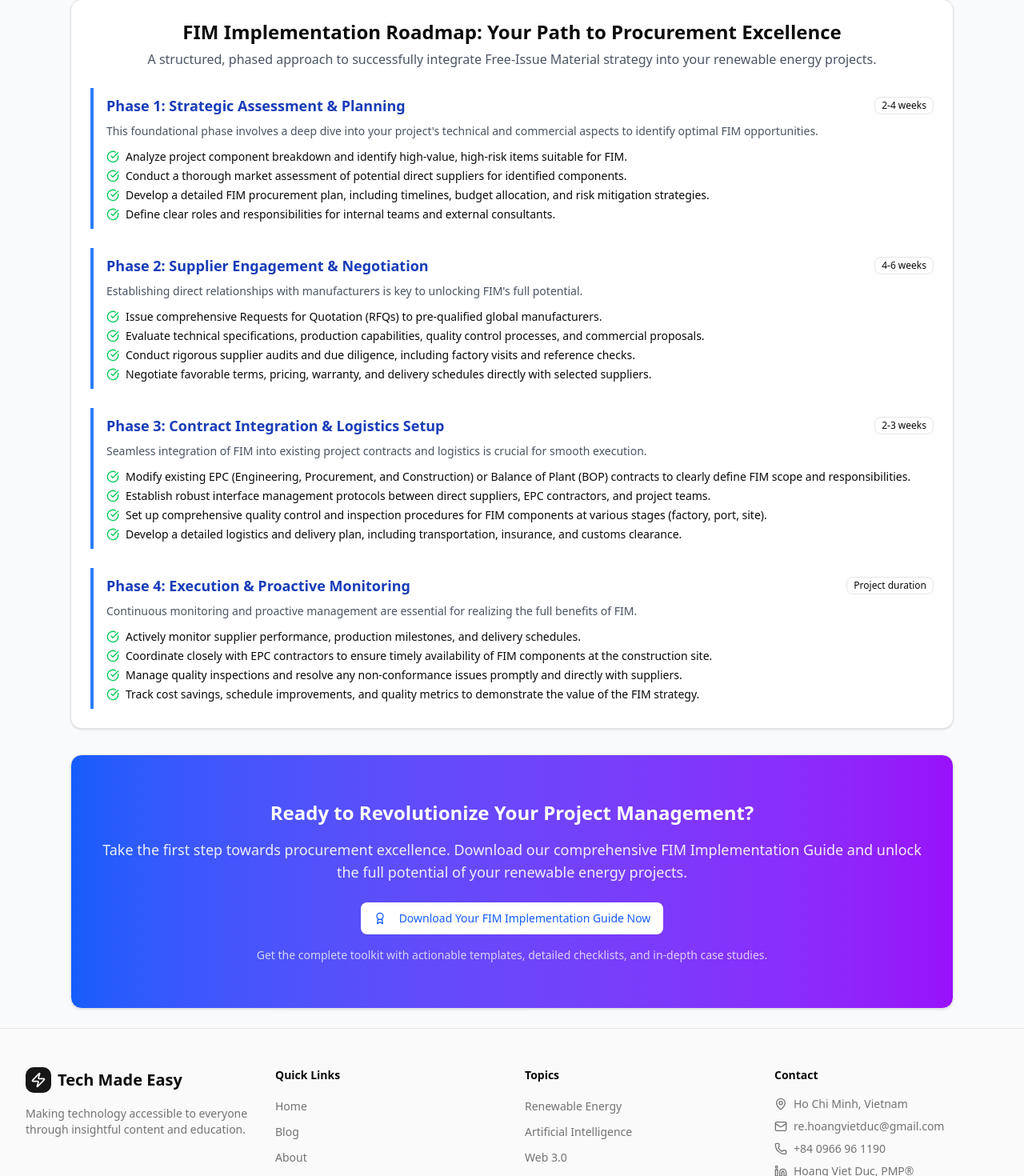
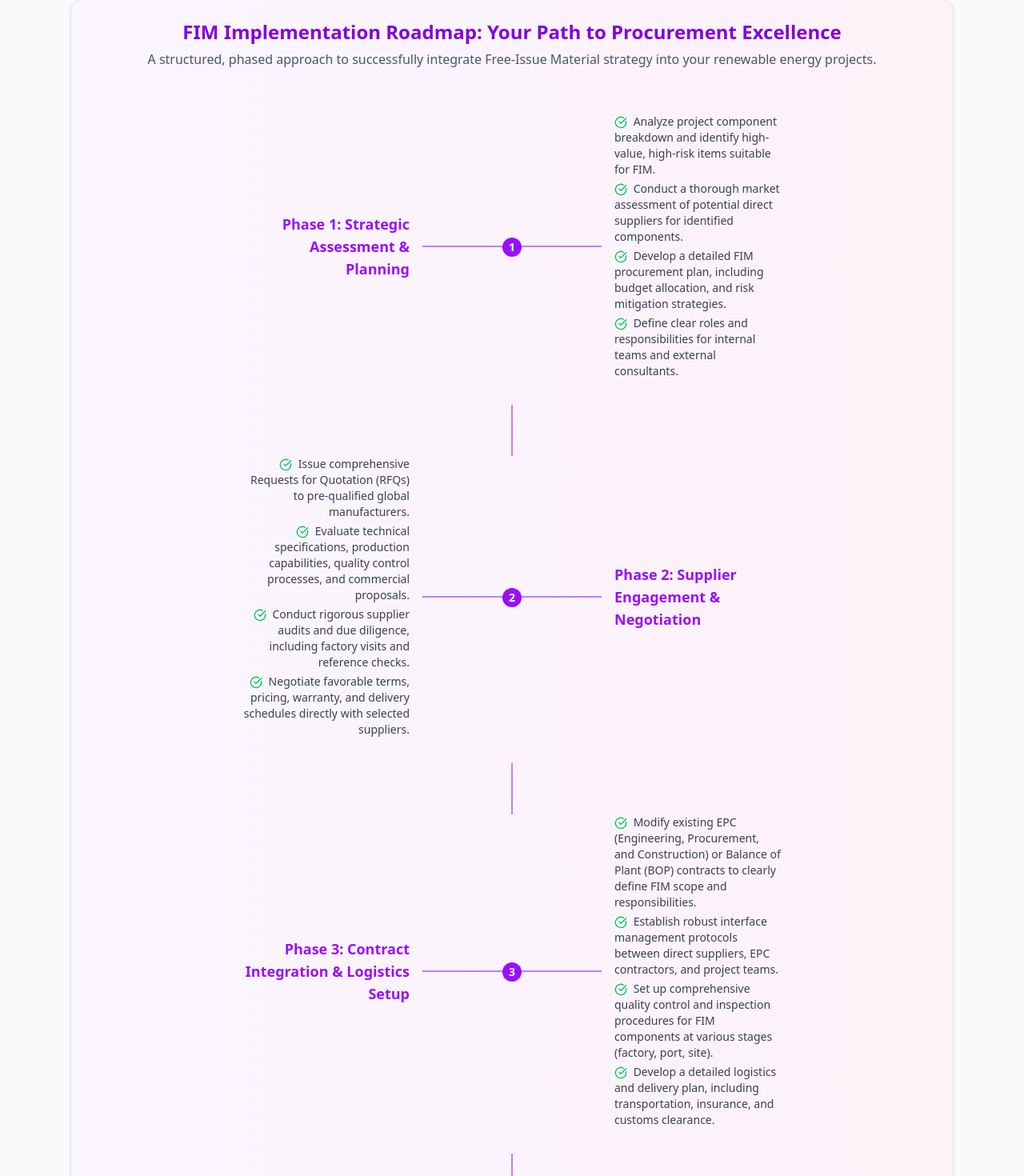
Before and after one commit to Vietduc88x/techmadeeasy-website, a React (Vite) app: page /fim-revolution in a window 1280 px wide. Shown: the part 5000-6470 px from the top of the page at 80% size. Built offline with nearby package versions, Linux system fonts and the light colour scheme.

Commit message:
Update FIM Implementation Roadmap to workflow style and remove durations

```diff
--- a/src/components/FIMRevolutionArticle.jsx
+++ b/src/components/FIMRevolutionArticle.jsx
@@ -586,76 +586,99 @@ const FIMRevolutionArticle = () => {
         </CardContent>
       </Card>
 
-      {/* Implementation Guide */}
-      <Card>
+      {/* FIM Implementation Roadmap */}
+      {/* FIM Implementation Roadmap */}
+      <Card className="bg-gradient-to-r from-purple-50 to-pink-50">
         <CardHeader>
-          <CardTitle className="text-2xl text-center">FIM Implementation Roadmap: Your Path to Procurement Excellence</CardTitle>
-          <p className="text-gray-600 text-center">A structured, phased approach to successfully integrate Free-Issue Material strategy into your renewable energy projects.</p>
+          <CardTitle className="text-2xl text-center text-purple-700">
+            FIM Implementation Roadmap: Your Path to Procurement Excellence
+          </CardTitle>
+          <p className="text-center text-gray-600">
+            A structured, phased approach to successfully integrate Free-Issue Material strategy into your renewable energy projects.
+          </p>
         </CardHeader>
         <CardContent>
-          <div className="space-y-6">
-            {[
-              {
-                phase: "Phase 1: Strategic Assessment & Planning",
-                duration: "2-4 weeks",
-                description: "This foundational phase involves a deep dive into your project's technical and commercial aspects to identify optimal FIM opportunities.",
-                tasks: [
-                  "Analyze project component breakdown and identify high-value, high-risk items suitable for FIM.",
-                  "Conduct a thorough market assessment of potential direct suppliers for identified components.",
-                  "Develop a detailed FIM procurement plan, including timelines, budget allocation, and risk mitigation strategies.",
-                  "Define clear roles and responsibilities for internal teams and external consultants."
-                ]
-              },
-              {
-                phase: "Phase 2: Supplier Engagement & Negotiation",
-                duration: "4-6 weeks",
-                description: "Establishing direct relationships with manufacturers is key to unlocking FIM's full potential.",
-                tasks: [
-                  "Issue comprehensive Requests for Quotation (RFQs) to pre-qualified global manufacturers.",
-                  "Evaluate technical specifications, production capabilities, quality control processes, and commercial proposals.",
-                  "Conduct rigorous supplier audits and due diligence, including factory visits and reference checks.",
-                  "Negotiate favorable terms, pricing, warranty, and delivery schedules directly with selected suppliers."
-                ]
-              },
-              {
-                phase: "Phase 3: Contract Integration & Logistics Setup",
-                duration: "2-3 weeks",
-                description: "Seamless integration of FIM into existing project contracts and logistics is crucial for smooth execution.",
-                tasks: [
-                  "Modify existing EPC (Engineering, Procurement, and Construction) or Balance of Plant (BOP) contracts to clearly define FIM scope and responsibilities.",
-                  "Establish robust interface management protocols between direct suppliers, EPC contractors, and project teams.",
-                  "Set up comprehensive quality control and inspection procedures for FIM components at various stages (factory, port, site).",
-                  "Develop a detailed logistics and delivery plan, including transportation, insurance, and customs clearance."
-                ]
-              },
-              {
-                phase: "Phase 4: Execution & Proactive Monitoring",
-                duration: "Project duration",
-                description: "Continuous monitoring and proactive management are essential for realizing the full benefits of FIM.",
-                tasks: [
-                  "Actively monitor supplier performance, production milestones, and delivery schedules.",
-                  "Coordinate closely with EPC contractors to ensure timely availability of FIM components at the construction site.",
-                  "Manage quality inspections and resolve any non-conformance issues promptly and directly with suppliers.",
-                  "Track cost savings, schedule improvements, and quality metrics to demonstrate the value of the FIM strategy."
-                ]
-              }
-            ].map((phase, index) => (
-              <div key={index} className="border-l-4 border-l-blue-500 pl-4 py-2">
-                <div className="flex justify-between items-center mb-2">
-                  <h4 className="font-semibold text-blue-800 text-lg">{phase.phase}</h4>
-                  <Badge variant="outline">{phase.duration}</Badge>
-                </div>
-                <p className="text-gray-600 mb-3 text-sm">{phase.description}</p>
-                <ul className="space-y-1 text-sm">
-                  {phase.tasks.map((task, taskIndex) => (
-                    <li key={taskIndex} className="flex items-center gap-2">
-                      <CheckCircle className="w-4 h-4 text-green-500" />
-                      {task}
-                    </li>
-                  ))}
+          <div className="relative flex flex-col items-center py-8">
+            {/* Phase 1 */}
+            <div className="flex items-center w-full max-w-2xl mb-8">
+              <div className="flex-shrink-0 w-1/3 text-right pr-4">
+                <h4 className="font-bold text-lg text-purple-600">Phase 1: Strategic Assessment & Planning</h4>
+              </div>
+              <div className="flex-grow border-t-2 border-purple-400 relative">
+                <div className="absolute -top-3 left-1/2 -translate-x-1/2 bg-purple-600 text-white rounded-full h-6 w-6 flex items-center justify-center text-sm font-bold">1</div>
+              </div>
+              <div className="flex-shrink-0 w-1/3 pl-4">
+                <ul className="list-none space-y-1 text-sm text-gray-700">
+                  <li><CheckCircle className="inline-block w-4 h-4 text-green-500 mr-1" /> Analyze project component breakdown and identify high-value, high-risk items suitable for FIM.</li>
+                  <li><CheckCircle className="inline-block w-4 h-4 text-green-500 mr-1" /> Conduct a thorough market assessment of potential direct suppliers for identified components.</li>
+                  <li><CheckCircle className="inline-block w-4 h-4 text-green-500 mr-1" /> Develop a detailed FIM procurement plan, including budget allocation, and risk mitigation strategies.</li>
+                  <li><CheckCircle className="inline-block w-4 h-4 text-green-500 mr-1" /> Define clear roles and responsibilities for internal teams and external consultants.</li>
                 </ul>
               </div>
-            ))}
+            </div>
+
+            {/* Connector */}
+            <div className="w-0.5 h-16 bg-purple-400"></div>
+
+            {/* Phase 2 */}
+            <div className="flex items-center w-full max-w-2xl mb-8 flex-row-reverse">
+              <div className="flex-shrink-0 w-1/3 text-left pl-4">
+                <h4 className="font-bold text-lg text-purple-600">Phase 2: Supplier Engagement & Negotiation</h4>
+              </div>
+              <div className="flex-grow border-t-2 border-purple-400 relative">
+                <div className="absolute -top-3 left-1/2 -translate-x-1/2 bg-purple-600 text-white rounded-full h-6 w-6 flex items-center justify-center text-sm font-bold">2</div>
+              </div>
+              <div className="flex-shrink-0 w-1/3 pr-4 text-right">
+                <ul className="list-none space-y-1 text-sm text-gray-700">
+                  <li><CheckCircle className="inline-block w-4 h-4 text-green-500 mr-1" /> Issue comprehensive Requests for Quotation (RFQs) to pre-qualified global manufacturers.</li>
+                  <li><CheckCircle className="inline-block w-4 h-4 text-green-500 mr-1" /> Evaluate technical specifications, production capabilities, quality control processes, and commercial proposals.</li>
+                  <li><CheckCircle className="inline-block w-4 h-4 text-green-500 mr-1" /> Conduct rigorous supplier audits and due diligence, including factory visits and reference checks.</li>
+                  <li><CheckCircle className="inline-block w-4 h-4 text-green-500 mr-1" /> Negotiate favorable terms, pricing, warranty, and delivery schedules directly with selected suppliers.</li>
+                </ul>
+              </div>
+            </div>
+
+            {/* Connector */}
+            <div className="w-0.5 h-16 bg-purple-400"></div>
+
+            {/* Phase 3 */}
+            <div className="flex items-center w-full max-w-2xl mb-8">
+              <div className="flex-shrink-0 w-1/3 text-right pr-4">
+                <h4 className="font-bold text-lg text-purple-600">Phase 3: Contract Integration & Logistics Setup</h4>
+              </div>
+              <div className="flex-grow border-t-2 border-purple-400 relative">
+                <div className="absolute -top-3 left-1/2 -translate-x-1/2 bg-purple-600 text-white rounded-full h-6 w-6 flex items-center justify-center text-sm font-bold">3</div>
+              </div>
+              <div className="flex-shrink-0 w-1/3 pl-4">
+                <ul className="list-none space-y-1 text-sm text-gray-700">
+                  <li><CheckCircle className="inline-block w-4 h-4 text-green-500 mr-1" /> Modify existing EPC (Engineering, Procurement, and Construction) or Balance of Plant (BOP) contracts to clearly define FIM scope and responsibilities.</li>
+                  <li><CheckCircle className="inline-block w-4 h-4 text-green-500 mr-1" /> Establish robust interface management protocols between direct suppliers, EPC contractors, and project teams.</li>
+                  <li><CheckCircle className="inline-block w-4 h-4 text-green-500 mr-1" /> Set up comprehensive quality control and inspection procedures for FIM components at various stages (factory, port, site).</li>
+                  <li><CheckCircle className="inline-block w-4 h-4 text-green-500 mr-1" /> Develop a detailed logistics and delivery plan, including transportation, insurance, and customs clearance.</li>
+                </ul>
+              </div>
+            </div>
+
+            {/* Connector */}
+            <div className="w-0.5 h-16 bg-purple-400"></div>
+
+            {/* Phase 4 */}
+            <div className="flex items-center w-full max-w-2xl flex-row-reverse">
+              <div className="flex-shrink-0 w-1/3 text-left pl-4">
+                <h4 className="font-bold text-lg text-purple-600">Phase 4: Execution & Proactive Monitoring</h4>
+              </div>
+              <div className="flex-grow border-t-2 border-purple-400 relative">
+                <div className="absolute -top-3 left-1/2 -translate-x-1/2 bg-purple-600 text-white rounded-full h-6 w-6 flex items-center justify-center text-sm font-bold">4</div>
+              </div>
+              <div className="flex-shrink-0 w-1/3 pr-4 text-right">
+                <ul className="list-none space-y-1 text-sm text-gray-700">
+                  <li><CheckCircle className="inline-block w-4 h-4 text-green-500 mr-1" /> Actively monitor supplier performance, production milestones, and delivery schedules.</li>
+                  <li><CheckCircle className="inline-block w-4 h-4 text-green-500 mr-1" /> Coordinate closely with EPC contractors to ensure timely availability of FIM components at the construction site.</li>
+                  <li><CheckCircle className="inline-block w-4 h-4 text-green-500 mr-1" /> Manage quality inspections and resolve any non-conformance issues promptly and directly with suppliers.</li>
+                  <li><CheckCircle className="inline-block w-4 h-4 text-green-500 mr-1" /> Track cost savings, schedule improvements, and quality metrics to demonstrate the value of the FIM strategy.</li>
+                </ul>
+              </div>
+            </div>
           </div>
         </CardContent>
       </Card>
```
